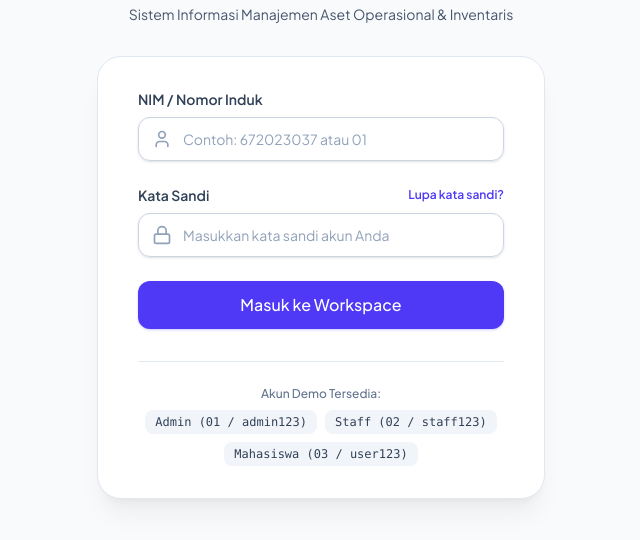
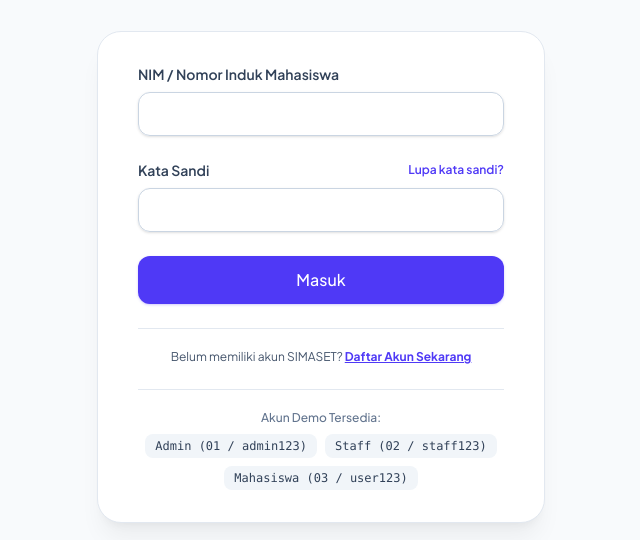
Before and after one commit to alvincomot/simaset-2, a React app in the folder frontend/: page /login in a window 1280 px wide. Shown: the part 211-751 px from the top of the page, without its empty margins (319-959 px from the left). Built offline with nearby package versions, Linux system fonts and the light colour scheme; no server answers; the HTML template or start-up script is replaced by a standard one.

Commit message:
style: clean up login page auth icons

```diff
--- a/frontend/src/features/auth/LoginPage.jsx
+++ b/frontend/src/features/auth/LoginPage.jsx
@@ -1,6 +1,6 @@
 import React, { useState } from 'react';
 import { Link, useNavigate } from 'react-router-dom';
-import { Box, Lock, User, AlertCircle } from 'lucide-react';
+import { Box, AlertCircle } from 'lucide-react';
 import { useAuth } from '../../lib/auth/authContext';
 import Button from '../../components/ui/Button';
 
@@ -61,12 +61,9 @@ export const LoginPage = () => {
 
             <div>
               <label htmlFor="nim" className="block text-sm font-semibold text-slate-700 dark:text-slate-300">
-                NIM / Nomor Induk
+                NIM / Nomor Induk Mahasiswa
               </label>
               <div className="mt-2 relative rounded-xl shadow-sm">
-                <div className="absolute inset-y-0 left-0 pl-3.5 flex items-center pointer-events-none text-slate-400">
-                  <User className="w-5 h-5" />
-                </div>
                 <input
                   id="nim"
                   name="nim"
@@ -74,8 +71,7 @@ export const LoginPage = () => {
                   required
                   value={nim}
                   onChange={(e) => setNim(e.target.value)}
-                  placeholder="Contoh: 672023037 atau 01"
-                  className="block w-full pl-11 pr-4 h-11 rounded-xl border border-slate-300 dark:border-slate-700 bg-white dark:bg-slate-800/80 text-slate-900 dark:text-slate-100 placeholder:text-slate-400 focus:outline-none focus:ring-2 focus:ring-indigo-500 focus:border-indigo-500 text-sm transition-all"
+                  className="block w-full px-4 h-11 rounded-xl border border-slate-300 dark:border-slate-700 bg-white dark:bg-slate-800/80 text-slate-900 dark:text-slate-100 focus:outline-none focus:ring-2 focus:ring-indigo-500 focus:border-indigo-500 text-sm transition-all"
                 />
               </div>
             </div>
@@ -93,9 +89,6 @@ export const LoginPage = () => {
                 </Link>
               </div>
               <div className="mt-2 relative rounded-xl shadow-sm">
-                <div className="absolute inset-y-0 left-0 pl-3.5 flex items-center pointer-events-none text-slate-400">
-                  <Lock className="w-5 h-5" />
-                </div>
                 <input
                   id="password"
                   name="password"
@@ -103,8 +96,7 @@ export const LoginPage = () => {
                   required
                   value={password}
                   onChange={(e) => setPassword(e.target.value)}
-                  placeholder="Masukkan kata sandi akun Anda"
-                  className="block w-full pl-11 pr-4 h-11 rounded-xl border border-slate-300 dark:border-slate-700 bg-white dark:bg-slate-800/80 text-slate-900 dark:text-slate-100 placeholder:text-slate-400 focus:outline-none focus:ring-2 focus:ring-indigo-500 focus:border-indigo-500 text-sm transition-all"
+                  className="block w-full px-4 h-11 rounded-xl border border-slate-300 dark:border-slate-700 bg-white dark:bg-slate-800/80 text-slate-900 dark:text-slate-100 focus:outline-none focus:ring-2 focus:ring-indigo-500 focus:border-indigo-500 text-sm transition-all"
                 />
               </div>
             </div>
@@ -117,13 +109,25 @@ export const LoginPage = () => {
                 isLoading={isLoading}
                 className="w-full"
               >
-                Masuk ke Workspace
+                Masuk
               </Button>
             </div>
           </form>
 
+          <div className="mt-6 pt-5 border-t border-slate-200 dark:border-slate-800 text-center">
+            <p className="text-xs text-slate-600 dark:text-slate-400">
+              Belum memiliki akun SIMASET?{' '}
+              <Link
+                to="/register"
+                className="font-bold text-indigo-600 dark:text-indigo-400 hover:text-indigo-700 dark:hover:text-indigo-300 underline transition-colors"
+              >
+                Daftar Akun Sekarang
+              </Link>
+            </p>
+          </div>
+
           {/* Quick login hint for dev/demo */}
-          <div className="mt-8 pt-6 border-t border-slate-200 dark:border-slate-800/80 text-center">
+          <div className="mt-6 pt-5 border-t border-slate-200 dark:border-slate-800/80 text-center">
             <p className="text-xs text-slate-500 dark:text-slate-400 font-medium">
               Akun Demo Tersedia:
             </p>
```
